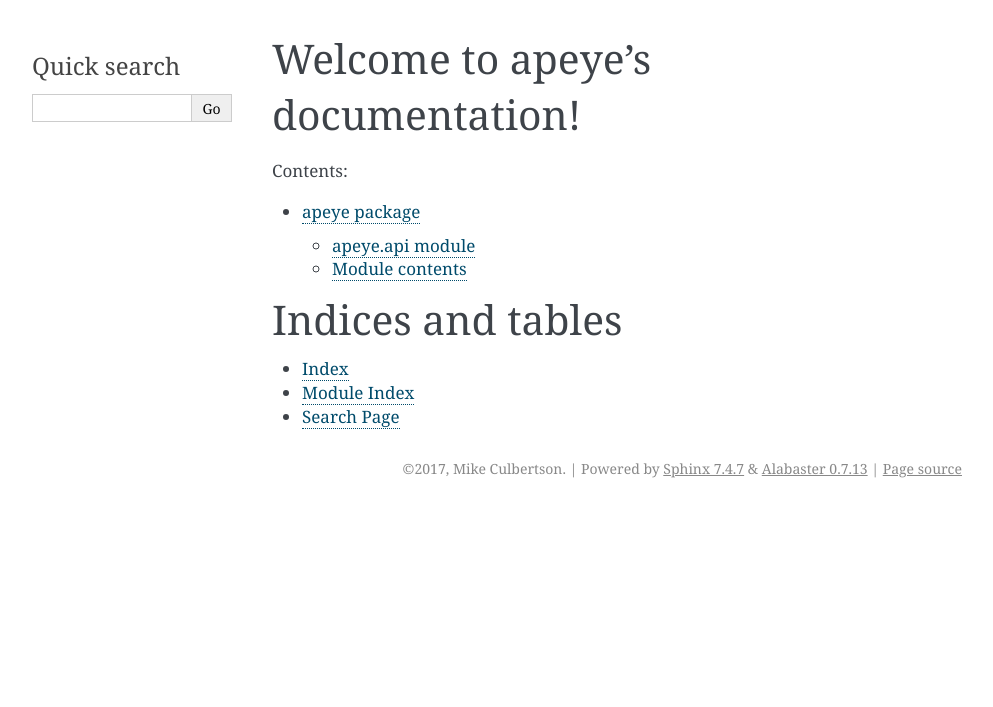
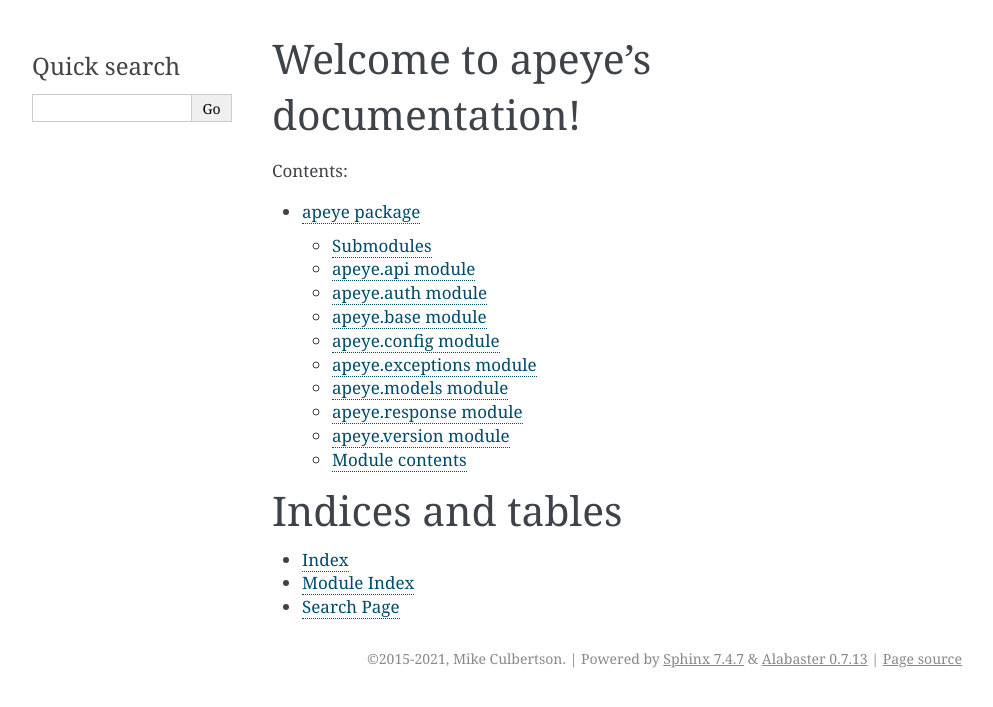
Before and after one commit to explody/tin, a Sphinx documentation site: the page built from doc/index.rst, in a window 1280 px wide. Shown: the top 707 px of the page, without its empty margins (148-1141 px from the left). Built offline with Sphinx 7.4.7, drawn with Linux system fonts in a browser that asks for light colours.

Commit message:
Fix: Flake8, yamllint, docs config
Just cleanup for packaging, CI, etc

```diff
--- a/doc/conf.py
+++ b/doc/conf.py
@@ -59,7 +59,7 @@
 
 # General information about the project.
 project = 'apeye'
-copyright = '2017, Mike Culbertson'
+copyright = '2015-2021, Mike Culbertson'
 author = 'Mike Culbertson'
 
 # The version info for the project you're documenting, acts as replacement for
@@ -67,9 +67,9 @@
 # built documents.
 #
 # The short X.Y version.
-version = '0.2'
+version = '1.0'
 # The full version, including alpha/beta/rc tags.
-release = '0.2'
+release = '1.0.0-beta'
 
 # The language for content autogenerated by Sphinx. Refer to documentation
 # for a list of supported languages.
@@ -81,7 +81,7 @@
 # List of patterns, relative to source directory, that match files and
 # directories to ignore when looking for source files.
 # This patterns also effect to html_static_path and html_extra_path
-exclude_patterns = ['_build', 'Thumbs.db', '.DS_Store']
+exclude_patterns = ['_build', 'Thumbs.db', '.DS_Store', 'dist']
 
 # The name of the Pygments (syntax highlighting) style to use.
 pygments_style = 'sphinx'
--- a/doc/source/apeye.rst
+++ b/doc/source/apeye.rst
@@ -1,19 +1,77 @@
 apeye package
 =============
 
-apeye\.api module
+Submodules
+----------
+
+apeye.api module
+----------------
+
+.. automodule:: apeye.api
+   :members:
+   :undoc-members:
+   :show-inheritance:
+
+apeye.auth module
 -----------------
 
-.. automodule:: apeye.api
-    :members:
-    :undoc-members:
-    :show-inheritance:
+.. automodule:: apeye.auth
+   :members:
+   :undoc-members:
+   :show-inheritance:
 
+apeye.base module
+-----------------
+
+.. automodule:: apeye.base
+   :members:
+   :undoc-members:
+   :show-inheritance:
+
+apeye.config module
+-------------------
+
+.. automodule:: apeye.config
+   :members:
+   :undoc-members:
+   :show-inheritance:
+
+apeye.exceptions module
+-----------------------
+
+.. automodule:: apeye.exceptions
+   :members:
+   :undoc-members:
+   :show-inheritance:
+
+apeye.models module
+-------------------
+
+.. automodule:: apeye.models
+   :members:
+   :undoc-members:
+   :show-inheritance:
+
+apeye.response module
+---------------------
+
+.. automodule:: apeye.response
+   :members:
+   :undoc-members:
+   :show-inheritance:
+
+apeye.version module
+--------------------
+
+.. automodule:: apeye.version
+   :members:
+   :undoc-members:
+   :show-inheritance:
 
 Module contents
 ---------------
 
 .. automodule:: apeye
-    :members:
-    :undoc-members:
-    :show-inheritance:
+   :members:
+   :undoc-members:
+   :show-inheritance:
--- /dev/null
+++ b/doc/source/modules.rst
@@ -0,0 +1,7 @@
+apeye
+=====
+
+.. toctree::
+   :maxdepth: 4
+
+   apeye
```
Also changed, not shown: setup.py (+3 -6 lines), .gitlab-ci.yml (added), 10 other files.
